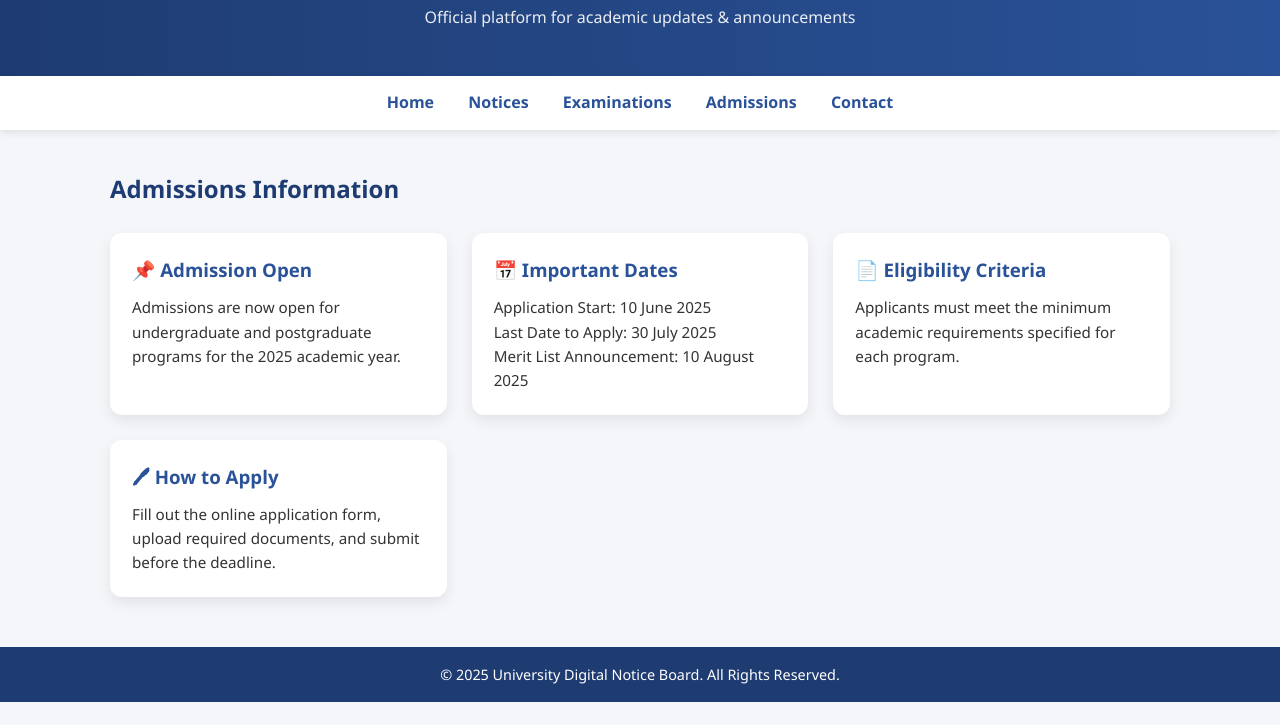
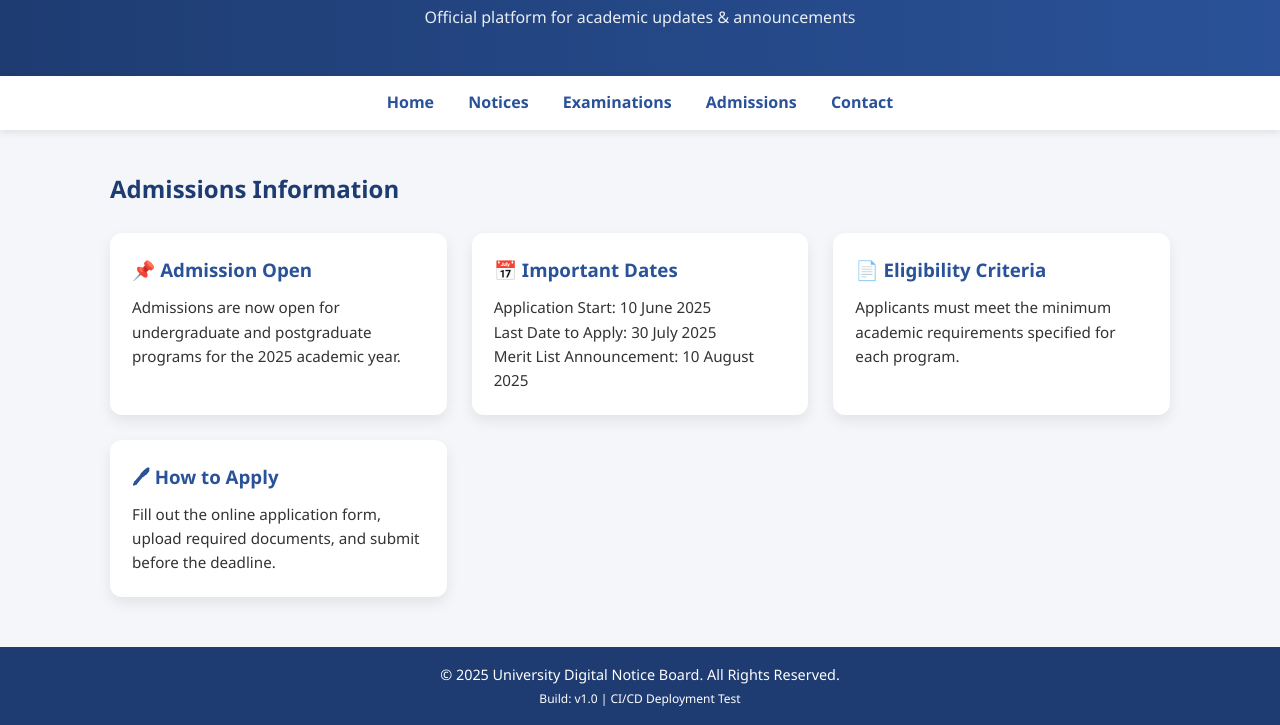
Before and after one commit to dev030818/uni-notice-board, a website: page src/admissions.html in a window 1280 px wide. Shown: the part 92-817 px from the top of the page. Drawn offline with Linux system fonts and the light colour scheme.

Commit message:
update AdmissionPage to check CD workflow

```diff
--- a/src/admissions.html
+++ b/src/admissions.html
@@ -4,10 +4,13 @@
   <meta charset="UTF-8">
   <title>Admissions | University Digital Notice Board</title>
   <meta name="viewport" content="width=device-width, initial-scale=1.0">
+  <meta name="generator" content="CI/CD Test Build v1.0">
   <link rel="stylesheet" href="../styles/style.css">
 </head>
 
-<body>
+<body data-build="v1.0">
+
+<!-- CI/CD Test Update: Build v1.0 -->
 
 <header>
   <h1>University Digital Notice Board</h1>
@@ -15,11 +18,11 @@
 </header>
 
 <nav>
-   <a href="index.html">Home</a>
-  <a href="notices.html" >Notices</a>
+  <a href="index.html">Home</a>
+  <a href="notices.html">Notices</a>
   <a href="exams.html">Examinations</a>
   <a href="admissions.html">Admissions</a>
-  <a href="contact.html" >Contact</a>
+  <a href="contact.html">Contact</a>
 </nav>
 
 <main class="container">
@@ -54,6 +57,7 @@
 
 <footer>
   <p>&copy; 2025 University Digital Notice Board. All Rights Reserved.</p>
+  <p><small>Build: v1.0 | CI/CD Deployment Test</small></p>
 </footer>
 
 </body>
```
